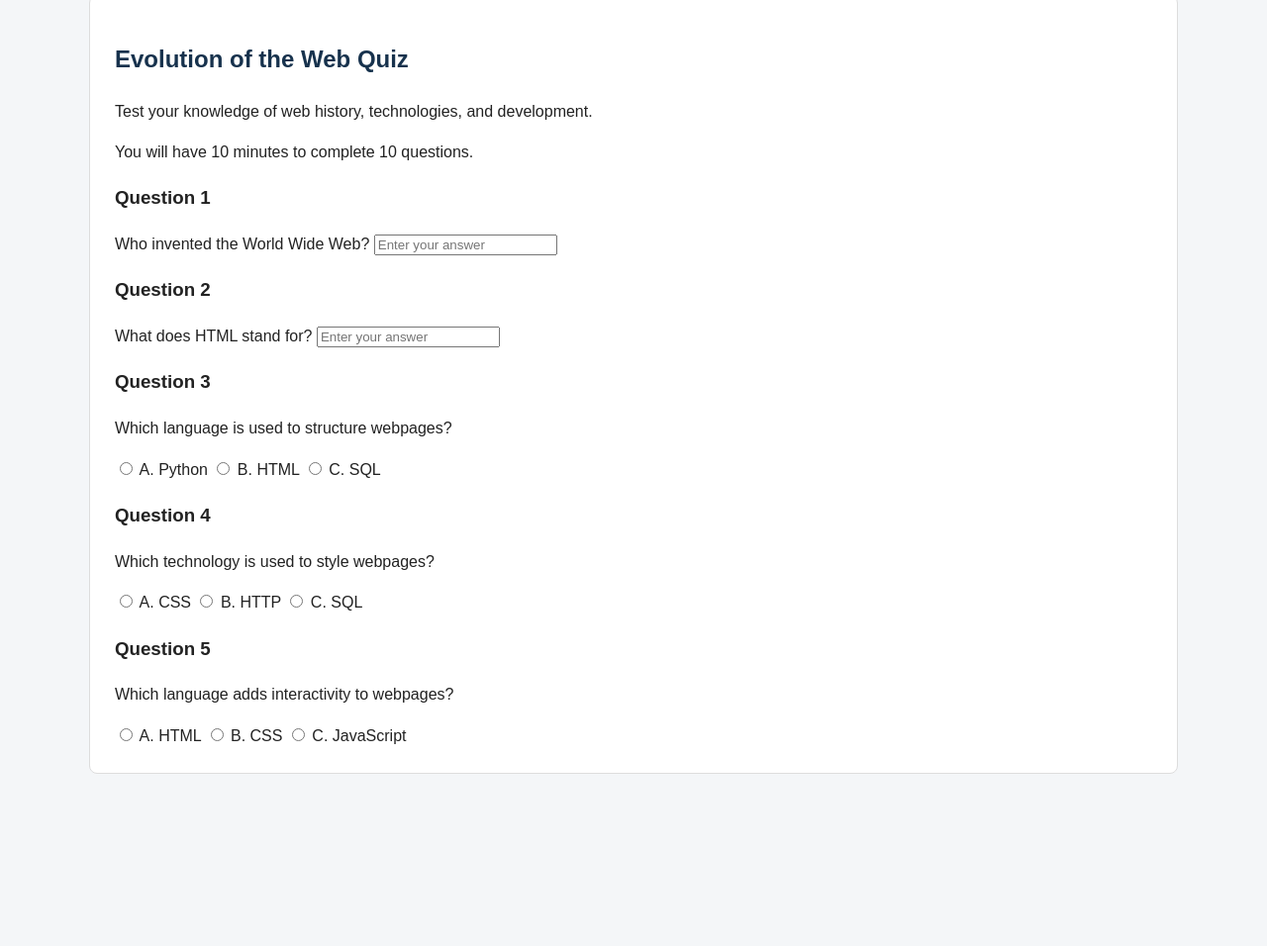
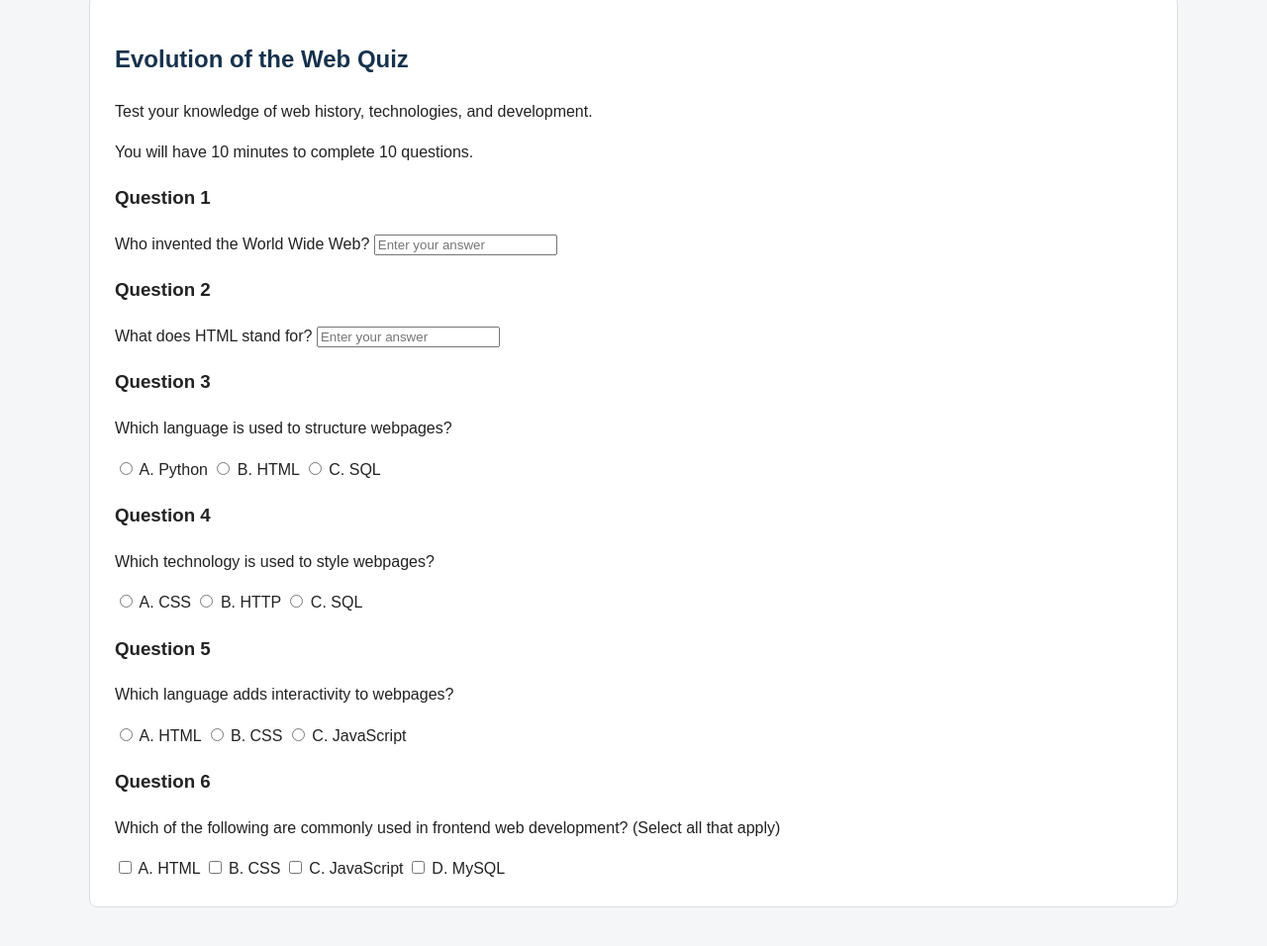
Before and after one commit to mjnickerson1/Evolution-of-Web, a plain HTML site: page quiz.html in a window 1280 px wide. Shown: the part 289-1245 px from the top of the page at 99% size. Before the commit the page ends 1146 px from the top, so only its background shows below. Drawn offline with Linux system fonts and the light colour scheme.

Commit message:
Add multiple selection Q6

```diff
--- a/quiz.html
+++ b/quiz.html
@@ -124,6 +124,37 @@
     </label>
 </div>
 
+
+<!-- Question 6: Multiple Selection -->
+<div class="question">
+    <h3>Question 6</h3>
+    <p>
+        Which of the following are commonly used
+        in frontend web development?
+        (Select all that apply)
+    </p>
+
+    <label>
+        <input type="checkbox" name="q6" value="a">
+        A. HTML
+    </label>
+
+    <label>
+        <input type="checkbox" name="q6" value="b">
+        B. CSS
+    </label>
+
+    <label>
+        <input type="checkbox" name="q6" value="c">
+        C. JavaScript
+    </label>
+
+    <label>
+        <input type="checkbox" name="q6" value="d">
+        D. MySQL
+    </label>
+</div>
+
 </form>
 
         </section>
```
